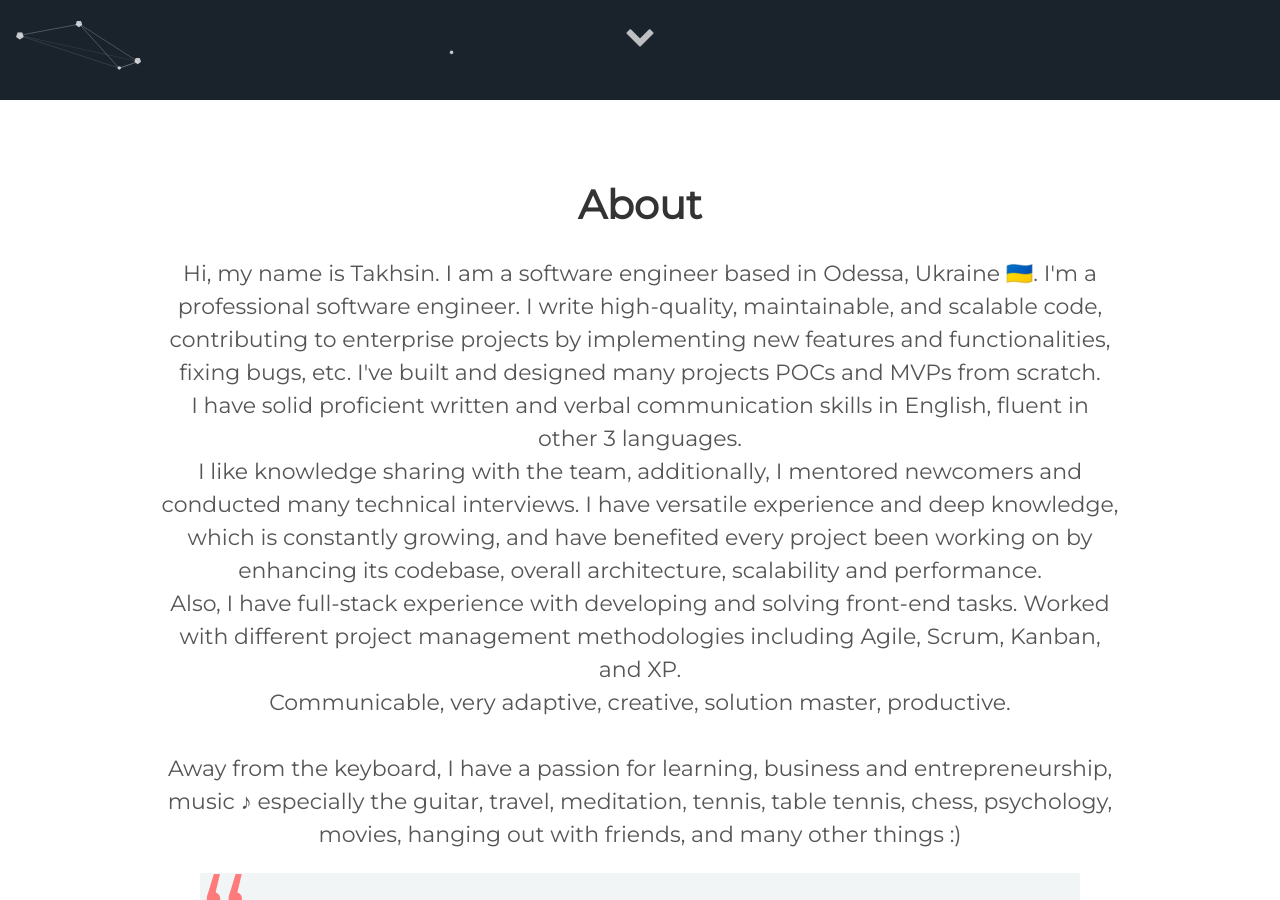
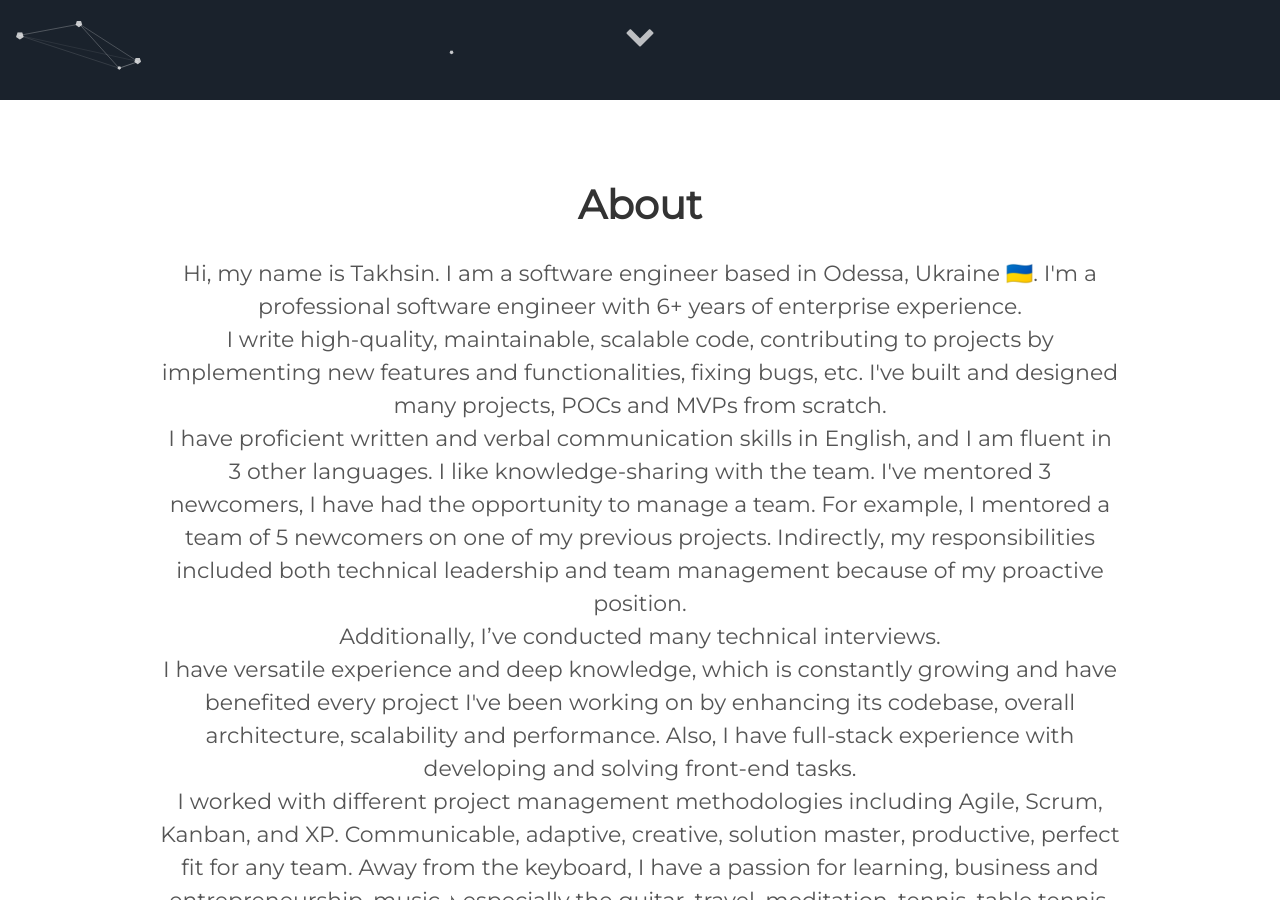
Before and after one commit to mrsaraira/mrsaraira.github.io, a Jekyll site: the page built from index.html, in a window 1280 px wide and 900 px high, scrolled down 800 px. Built offline with Jekyll 4.4.1, drawn with Linux system fonts in a browser that asks for light colours; some of the changed text lies outside the part shown.

Commit message:
Update about.html

```diff
--- a/_includes/about.html
+++ b/_includes/about.html
@@ -1,16 +1,12 @@
 <div class="user-details">
     <h1> About </h1>
     <p> Hi, my name is Takhsin. I am a software engineer based in Odessa, Ukraine 🇺🇦.
-        I'm a professional software engineer. I write high-quality, maintainable, and scalable code, contributing to
-        enterprise projects by implementing new features and functionalities, fixing bugs, etc. I've built and designed
-        many projects POCs and MVPs from scratch.<br>
-        I have solid proficient written and verbal communication skills in English, fluent in other 3 languages.<br>
-        I like knowledge sharing with the team, additionally, I mentored newcomers and conducted many technical interviews.
-        I have versatile experience and deep knowledge, which is constantly growing, and have benefited every project been
-        working on by enhancing its codebase, overall architecture, scalability and performance.<br>
-        Also, I have full-stack experience with developing and solving front-end tasks. Worked with different project management
-        methodologies including Agile, Scrum, Kanban, and XP.<br>
-        Communicable, very adaptive, creative, solution master, productive.<br><br>
+        I'm a professional software engineer with 6+ years of enterprise experience.<br/>
+        I write high-quality, maintainable, scalable code, contributing to projects by implementing new features and functionalities, fixing bugs, etc. I've built and designed many projects, POCs and MVPs from scratch.<br/>
+        I have proficient written and verbal communication skills in English, and I am fluent in 3 other languages. I like knowledge-sharing with the team. I've mentored 3 newcomers, I have had the opportunity to manage a team. For example, I mentored a team of 5 newcomers on one of my previous projects. Indirectly, my responsibilities included both technical leadership and team management because of my proactive position.<br/>
+        Additionally, I’ve conducted many technical interviews.<br/>
+        I have versatile experience and deep knowledge, which is constantly growing and have benefited every project I've been working on by enhancing its codebase, overall architecture, scalability and performance. Also, I have full-stack experience with developing and solving front-end tasks.<br/>
+        I worked with different project management methodologies including Agile, Scrum, Kanban, and XP. Communicable, adaptive, creative, solution master, productive, perfect fit for any team.
         Away from the keyboard, I have a passion for learning, business and entrepreneurship, music &#9834; especially
         the guitar, travel, meditation, tennis, table tennis, chess, psychology,
         movies, hanging out with friends, and many other things :)
```
